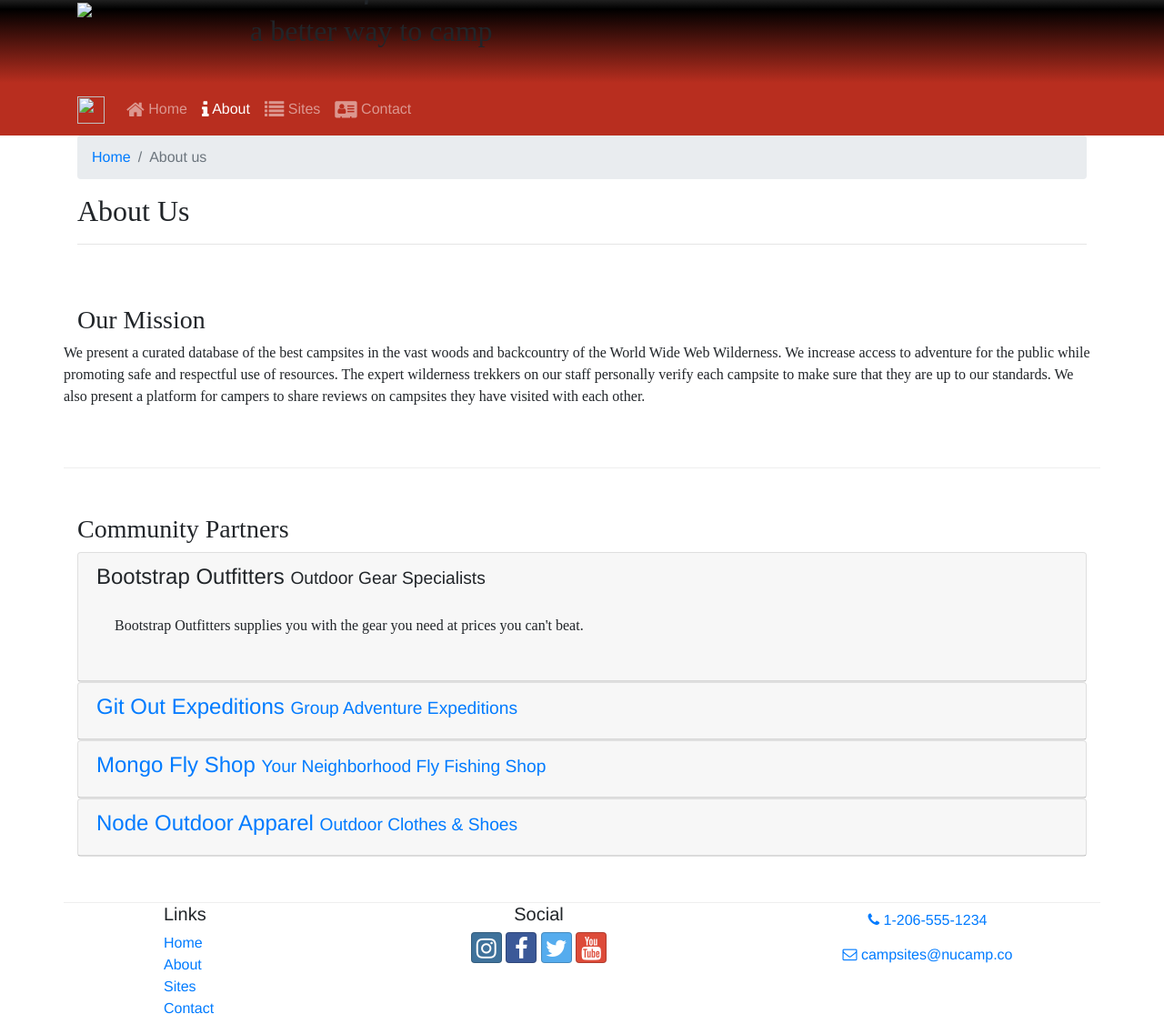
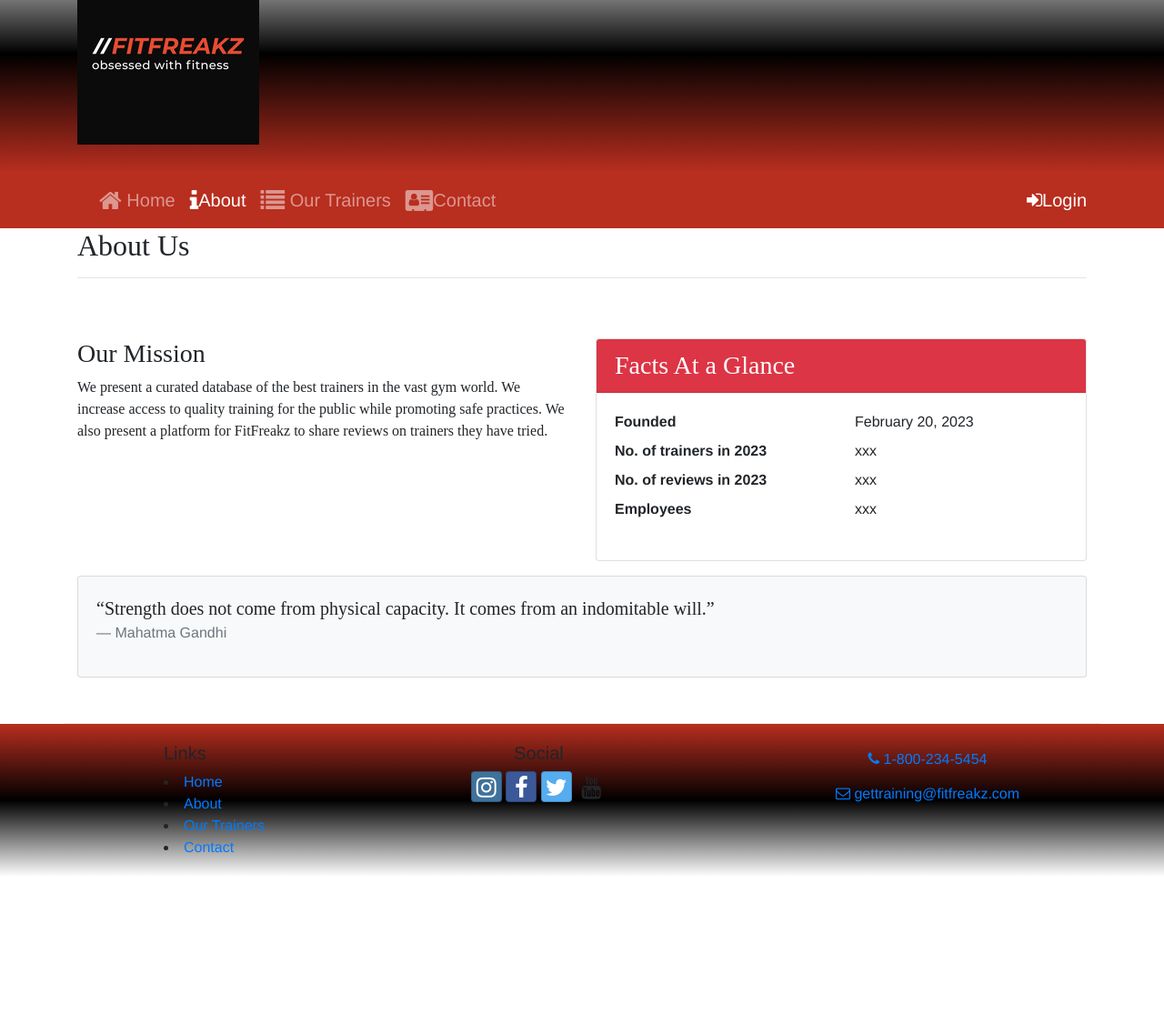
Before and after one commit to Avelez15/portfolio-project-FitFreakz, a website: page aboutus.html in a window 1280 px wide. Shown: the part 71-1208 px from the top of the page at 91% size. After the commit the page ends 1035 px from the top, so only its background shows below. Drawn offline with nearby package versions, Linux system fonts and the light colour scheme.

Commit message:
fixed about us and footer

```diff
--- a/aboutus.html
+++ b/aboutus.html
@@ -2,6 +2,10 @@
 <html lang="en">
 
 <head>
+  <meta charset="UTF-8">
+  <meta http-equiv="X-UA-Compatible" content="IE=edge">
+  <meta name="viewport" content="width=device-width, initial-scale=1.0">
+  <title></title>
   <!-- Required meta tags always come first -->
   <meta charset="utf-8" />
   <meta name="viewport" content="width=device-width, initial-scale=1" />
@@ -12,152 +16,115 @@
   <link rel="stylesheet" href="node_modules/bootstrap-social/bootstrap-social.css" />
   <link rel="stylesheet" href="https://fonts.googleapis.com/css?family=Lobster|Open+Sans" />
   <link rel="stylesheet" href="css/styles.css" />
-
-    <title>NuCamp: A Better Way To Camp</title>
 </head>
 
 <body>
-
   <header class="jumbotron jumbotron-fluid">
     <div class="container">
       <div class="row">
-                <div class="col-4 col-sm-3 col-md-2 align-self-center">
-                    <a href="index.html"><img src="img/logo.png" class="img-fluid"/></a>
+        <div class="col">
+          <a href="index.html"><img src="img/FitFreakzLogo.jpg" class="image-fluid" /></a>
         </div>
-                <div class="col">
-                    <h1>NuCamp</h1>
-                    <h2>a better way to camp</h2>
+        <div class="col text-right">
+          <!---this next button will link to the our trainers website-->
+          <a role="button" class="btn btn-danger" href="#">Hire Trainer</a>
         </div>
       </div>
     </div>
   </header>
-    <nav class="navbar  navbar-expand-sm navbar-dark sticky-top">
+
+  <nav class="navbar navbar-expand-sm navbar-dark sticky-top">
     <div class="container">
-            <a class="navbar-brand" href="index.html"><img src="img/logo.png" height="30" width="30"/></a>
-            <button class="navbar-toggler" type="button"
-            data-toggle="collapse" data-target="#nucampNavbar">
+      <a href="#" class="navbar-brand"></a>
+      <button class="navbar-toggler" type="button" data-toggle="collapse" data-target="#fitFreakNavbar">
         <span class="navbar-toggler-icon"></span>
       </button>
-            <div class="collapse navbar-collapse" id="nucampNavbar">
+      <div class="collapse navbar-collapse" id="fitFreakNavbar">
         <ul class="navbar-nav">
           <li class="nav-item"><a class="nav-link" href="index.html"><i class="fa fa-home fa-lg"></i> Home</a></li>
-                    <li class="nav-item active"><a class="nav-link" href="aboutus.html"><i class="fa fa-info fa-lg"></i> About</a></li>
-                    <li class="nav-item"><a class="nav-link" href="#"><i class="fa fa-list fa-lg"></i> Sites</a></li>
-                    <li class="nav-item"><a class="nav-link" href="contactus.html"><i class="fa fa-address-card fa-lg"></i> Contact</a></li>
+          <li class="nav-item active"><a class="nav-link" href=""><i class="fa fa-info fa-lg"></i>About</a></li>
+          <li class="nav-item"><a class="nav-link" href="#"><i class="fa fa-list fa-lg"></i> Our Trainers</a></li>
+          <li class="nav-item"><a class="nav-link" href="#"><i class="fa fa-address-card fa-lg"></i>Contact</a></li>
         </ul>
+        <span class="navbar-text ml-auto">
+          <a role="button" data-toggle="modal" data-target="#loginModal">
+            <i class="fa fa-sign-in"></i>Login
+          </a>
+        </span>
       </div>
     </div>
   </nav>
   <div class="container">
-        <div class="row" >
-            <div class="col">
-                <ol class="breadcrumb">
-                    <li class="breadcrumb-item"><a href="index.html">Home</a></li>
-                    <li class="breadcrumb-item active">About us</li>
-                </ol>
-               <h2 >About Us</h2>
+    <h2>About Us</h2>
     <hr />
+    <div class="row row-content">
+      <div class="col-sm-6">
+        <h3>Our Mission</h3>
+        <p>We present a curated database of the best trainers in the vast gym world. We increase access to quality
+          training for the public while promoting safe practices. We also present a platform for FitFreakz to share
+          reviews on trainers they have tried.</p>
       </div>
-        </div>
-
-        <div >
-            <div class="row row-content">
-                <h3 class="col-sm-6">Our Mission</h3>
-                <p>We present a curated database of the best campsites in the vast woods and backcountry of the World Wide Web Wilderness. We increase access to adventure for the public while promoting safe and respectful use of resources. The expert wilderness trekkers on our staff personally verify each campsite to make sure that they are up to our standards. We also present a platform for campers to share reviews on campsites they have visited with each other.</p>
-            </div>
-        </div>
-
-        <div class="row row-content">
-            <div class="col-12">
-                <h3 >Community Partners</h3>
-                <div id="accordion">
+      <div class="col-sm-6">
         <div class="card">
-                        <div role="tab" class="card-header">
-                            <h4>
-                                <a data-toggle="collapse" data-target="#bootstrap">
-                                    Bootstrap Outfitters <small>Outdoor Gear Specialists</small>
-                                </a>
-                            </h4>
-                            <div class="collapse show" id="bootstrap" data-parent="#accordion">
+          <h3 class="card-header bg-danger text-white">Facts At a Glance</h3>
           <div class="card-body">
-                                    <p class="d-none d-sm-block">Bootstrap Outfitters supplies you with the gear you need at prices you can't beat.</p>
+            <dl class="row">
+              <dt class="col-6">Founded</dt>
+              <dd class="col-6">February 20, 2023</dd>
+              <dt class="col-6">No. of trainers in 2023</dt>
+              <dd class="col-6">xxx</dd>
+              <dt class="col-6">No. of reviews in 2023</dt>
+              <dd class="col-6">xxx</dd>
+              <dt class="col-6">Employees</dt>
+              <dd class="col-6">xxx</dd>
+            </dl>
           </div>
         </div>
       </div>
-                    </div>
-                    <div class="card">
-                        <div role="tab" class="card-header">
-                            <h4>
-                                <a class="collapsed" data-toggle="collapse" data-target="#git">
-                                    Git Out Expeditions <small>Group Adventure Expeditions</small>
-                                </a>
-                            </h4>
-                            <div class="collapse" id="git" data-parent="#accordion">
-                                <div class="card-body">
-                                    <p class="d-none d-sm-block">Join Git Out Expeditions to explore new horizons with a group of other adventurers!</p>
-                               </div>
-                            </div>
-                        </div>
-                    </div>
-                    <div class="card">
-                        <div role="tab" class="card-header">
-                            <h4>
-                                <a class="collapsed" data-toggle="collapse" data-target="#mongo">
-                                    Mongo Fly Shop <small>Your Neighborhood Fly Fishing Shop</small>
-                                </a>
-                            </h4>
-                            <div class="collapse" id="mongo" data-parent="#accordion">
-                                <div class="card-body">
-                                    <p class="d-none d-sm-block">Need a new fishing pole, a tacklebox, or flies of all kinds? Stop by Mongo Fly Shop.</p>
-                                </div>
-                            </div>
-                        </div>
-                    </div>
-                    <div class="card">
-                        <div role="tab" class="card-header">
-                            <h4>
-                                <a class="collapsed" data-toggle="collapse" data-target="#node">
-                                    Node Outdoor Apparel <small>Outdoor Clothes & Shoes</small>
-                                </a>
-                            </h4>
-                            <div class="collapse" id="node" data-parent="#accordion">
-                                <div class="card-body">
-                                    <p class="d-none d-sm-block">From polar fleeces to swimsuits, hiking boots to waders, a visit to Node will be sure to get you covered.</p>
-                                </div>
-                            </div>
-                        </div>
-                    </div>
+      <div class="col">
+        <div class="card bg-light mt-3">
+          <blockquote class="blockquote card-body">
+            <p class="mb-0">“Strength does not come from physical capacity. It comes from an indomitable will.”</p>
+            <footer class="blockquote-footer">Mahatma Gandhi
+            </footer>
+          </blockquote>
         </div>
       </div>
     </div>
   </div>
 
-    <footer>
+  <footer class="site-footer">
     <div class="container">
       <div class="row">
         <div class="col-4 col-sm-2 offset-1">
           <h5>Links</h5>
-                    <ul class="list-unstyled">
           <li><a href="index.html">Home</a></li>
           <li><a href="#">About</a></li>
-                        <li><a href="#">Sites</a></li>
-                        <li><a href="contactus.html">Contact</a></li>
-                    </ul>
+          <li><a href="#">Our Trainers</a></li>
+          <li><a href="aboutus.html">Contact</a></li>
         </div>
         <div class="col-6 col-sm-5 text-center">
           <h5>Social</h5>
-                    <a class="btn btn-social-icon btn-instagram"href="http://instagram.com/"><i class="fa fa-instagram"></i></a>
-                    <a class ="btn btn-social-icon btn-facebook" href="http://facebook.com/"><i class="fa fa-facebook"></i></a>
-                    <a class="btn btn-social-icon btn-twitter"href="http://twitter.com/"><i class="fa fa-twitter"></i></a>
-                    <a class="btn btn-social-icon btn-google"href="http://youtube.com/"><i class="fa fa-youtube"></i></a>
+          <a class="btn btn-social-icon btn-instagram" href="http://instagram.com/"><i class="fa fa-instagram"></i></a>
+          <a class="btn btn-social-icon btn-facebook" href="http://facebook.com/"><i class="fa fa-facebook"></i></a>
+          <a class="btn btn-social-icon btn-twitter" href="http://twitter.com/"><i class="fa fa-twitter"></i></a>
+          <a class="btn btn-social-icon btn-youtube" href="http://youtube.com/"><i class="fa fa-youtube"></i></a>
         </div>
         <div class="col-sm-4 text-center">
-                    <a role="button" class="btn btn-link" href="tel:+12065551234"><i class="fa fa-phone"></i> 1-206-555-1234</a><br />
-                <a role="button" class="btn btn-link" href="mailto:campsites@nucamp.co"><i class="fa fa-envelope-o"></i> campsites@nucamp.co</a>
+          <a role="button" class="btn btn-link" href="tel:+1-800-234-5454"><i class="fa fa-phone"></i>
+            1-800-234-5454</a><br />
+          <a role="button" class="btn btn-link" href="mailto:campsites@nucamp.co"><i class="fa fa-envelope-o"></i>
+            gettraining@fitfreakz.com</a>
         </div>
       </div>
     </div>
   </footer>
+
+
+
+
+
+
   <!-- jQuery must come first, then Popper.js, then the Bootstrap JavaScript plugins.-->
   <script src="node_modules/jquery/dist/jquery.slim.min.js"></script>
   <script src="node_modules/popper.js/dist/umd/popper.min.js"></script>
```
Also changed, not shown: index.html (+19 -11 lines). Lines whose indentation alone changed are shown as unchanged.
